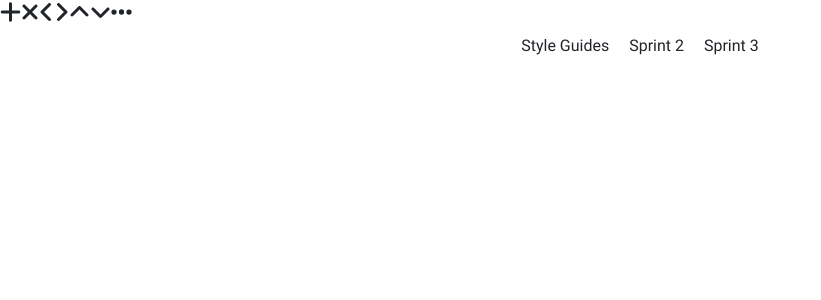
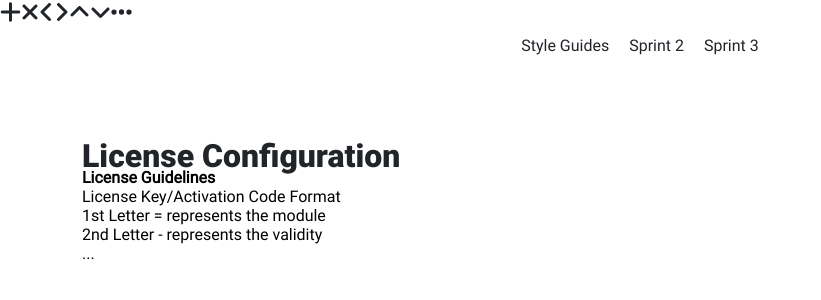
Before and after one commit to integratr-azamora/integratrGov-license-management, a Vue app: page /add-license-develop-static-screen in a window 1280 px wide. Before the commit this address had no page. Shown: the top 300 px of the page, without its empty margins (0-821 px from the left). Built offline with nearby package versions, Linux system fonts and the light colour scheme; a web font is replaced by a local one.

Commit message:
small changes

```diff
--- a/src/App.vue
+++ b/src/App.vue
@@ -47,12 +47,13 @@ import { RouterLink, RouterView } from 'vue-router'
                   <li><a class="dropdown-item p-10px table-dropdown-hover " href="/licensekey-assigned">MF - E-Gov>>License Manager>>Assigned License Keys - Develop Static Screen</a></li>
                   <li><a class="dropdown-item p-10px table-dropdown-hover " href="/software-license-management">MF - E-Gov>>License Manager>>Software License Management - Develop Static Screen</a></li>
                   <li><a class="dropdown-item p-10px table-dropdown-hover " href="/domain-manager">MF - E-Gov>>Domain Manager - Develop Static Screen</a></li>
-                  <li><a class="dropdown-item p-10px table-dropdown-hover " href="#">MF - E-Gov>>Domain Manager>>View Record - Develop Static Screen</a></li>
+                  <li><a class="dropdown-item p-10px table-dropdown-hover " href="/add-license-develop-static-screen">MF - E-Gov>>License Manager>>Software License Management >> Add License- Develop Static Screen</a></li>
+                  <li><a class="dropdown-item p-10px table-dropdown-hover " href="#">VC - E-Gov>>Domain Manager>>View Record - Develop Static Screen</a></li>
                   <li><a class="dropdown-item p-10px table-dropdown-hover " href="#">VC - E-Gov>>License Manager>>View License - Develop Static Screen</a></li>
                   <li><a class="dropdown-item p-10px table-dropdown-hover " href="#">VC - E-Gov>>License Manager>>Update License Modal - Develop Static Screen</a></li>
                   <li><a class="dropdown-item p-10px table-dropdown-hover " href="#">VC - E-Gov>>License Manager>>Transfer License Modal - Develop Static Screen</a></li>
                   <li><a class="dropdown-item p-10px table-dropdown-hover " href="#">VC - E-Gov>>License Manager>>Suspend License Manager - Develop Static Screen</a></li>
-                  <li><a class="dropdown-item p-10px table-dropdown-hover " href="#">VC - E-Gov>>License Manager>>Software License Management >> Add License- Develop Static Screen</a></li>
+
                </ul>
             </div>
       </div>
--- /dev/null
+++ b/src/components/Sprint3/AddLicenseDevelopStaticScreen.vue
@@ -0,0 +1,24 @@
+<template>
+    <!-- main div  -->
+    <div class="container">
+        <!-- div1  -->
+        <div>
+            <span class="heading1">License Configuration</span>
+            <span class="heading3">License Guidelines</span>
+            <div class="row font-style-roboto-p1">
+                <span>License Key/Activation Code Format</span>
+                <span>1st Letter = represents the module</span>
+                <span>2nd Letter - represents the validity</span>
+                <span>...</span>
+            </div>
+        </div>
+        <!-- div1  -->
+        <!-- div2  -->
+        <div>
+
+        </div>
+        <!-- div2  -->
+    </div>
+    <!-- main div  -->
+
+</template>
--- a/src/router/index.js
+++ b/src/router/index.js
@@ -16,6 +16,7 @@ import LicensekeyIssue from '../components/Licensekey-Issue.vue';
 import DomainManager from '../components/Sprint3/DomainManager.vue';
 import SoftwareLicenseManagement from '../components/Sprint3/SoftwareLicenseManagement.vue';
 import LicenseKeyAssigned from '../components/Sprint3/LicenseManagerAssigned.vue';
+import AddLicenseDevelopStaticScreen from '../components/Sprint3/AddLicenseDevelopStaticScreen.vue';
 const router = createRouter({
   history: createWebHistory(import.meta.env.BASE_URL),
   routes: [
@@ -102,6 +103,13 @@ const router = createRouter({
       name: 'software-license-management',
       component: SoftwareLicenseManagement
     }
+    ,
+    {
+      path: '/add-license-develop-static-screen',
+      name: 'add-license-develop-static-screen',
+      component: AddLicenseDevelopStaticScreen
+    }
+
 
     // sprint 3
 
```
